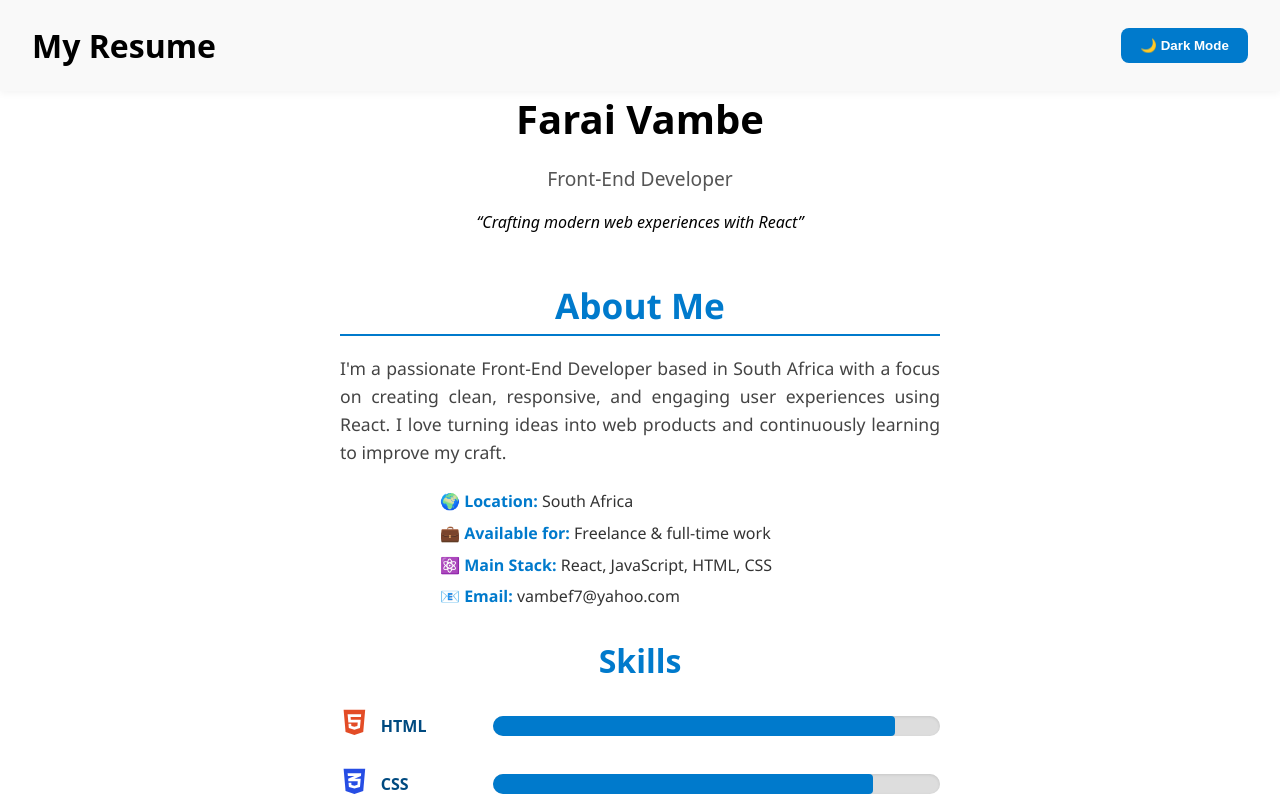
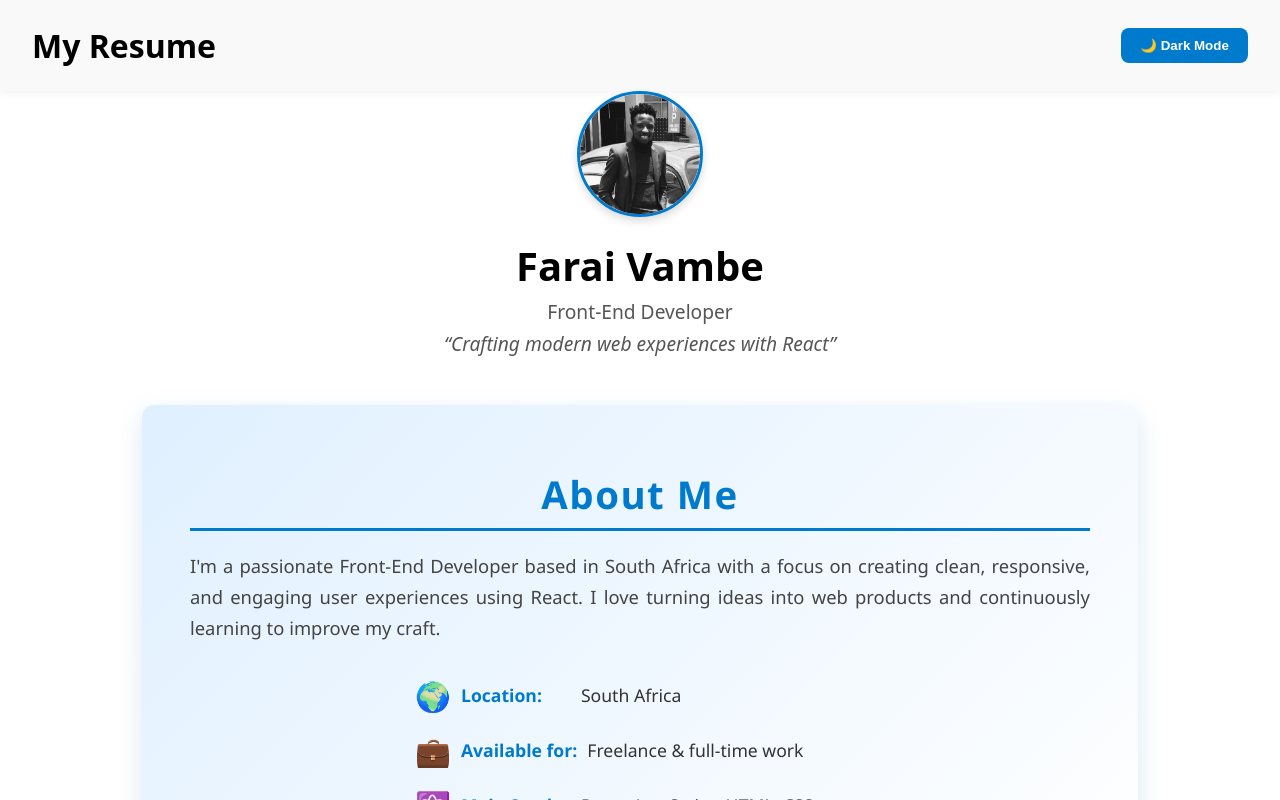
Before and after one commit to DeFatso/resume-site, a React (Create React App) app: page / in a window 1280 px wide. Shown: the top 800 px of the page. Built offline with nearby package versions, Linux system fonts and the light colour scheme.

Commit message:
css: header

```diff
--- a/src/components/About.js
+++ b/src/components/About.js
@@ -1,19 +1,25 @@
-import React from "react";
+import React, { useEffect, useState } from "react";
 import "../styles/About.css";
 
 function About() {
+  const [fadeIn, setFadeIn] = useState(false);
+
+  useEffect(() => {
+    setFadeIn(true);
+  }, []);
+
   return (
-    <section className="about-section">
+    <section className={`about-section ${fadeIn ? "fade-in" : ""}`}>
       <h2>About Me</h2>
       <p className="about-description">
         I'm a passionate Front-End Developer based in South Africa with a focus on creating clean, responsive, and engaging user experiences using React. I love turning ideas into web products and continuously learning to improve my craft.
       </p>
 
       <ul className="about-list">
-        <li><strong>🌍 Location:</strong> South Africa</li>
-        <li><strong>💼 Available for:</strong> Freelance & full-time work</li>
-        <li><strong>⚛️ Main Stack:</strong> React, JavaScript, HTML, CSS</li>
-        <li><strong>📧 Email:</strong> vambef7@yahoo.com</li>
+        <li><span className="icon">🌍</span> <strong>Location:</strong> South Africa</li>
+        <li><span className="icon">💼</span> <strong>Available for:</strong> Freelance & full-time work</li>
+        <li><span className="icon">⚛️</span> <strong>Main Stack:</strong> React, JavaScript, HTML, CSS</li>
+        <li><span className="icon">📧</span> <strong>Email:</strong> vambef7@yahoo.com</li>
       </ul>
     </section>
   );
--- a/src/components/Header.js
+++ b/src/components/Header.js
@@ -1,13 +1,16 @@
 import React from "react";
+import profilePic from "../assets/profile.jpg";  // adjust path if needed
+import "../styles/Header.css";
 
 function Header() {
-    return (
-        <header style={{ textAlign: "center", marginBottom: "3rem"}}>
-            <h1 style={{ fontSize: "2.5rem", margin: "0"}}>Farai Vambe</h1>
-            <p style={{ fontSize: "1.2rem", color: "#555"}}>Front-End Developer</p>
-            <p style={{ fontStyle: "italic", marginTop: "0.5rem"}}>“Crafting modern web experiences with React”</p>
-        </header>
-    );
+  return (
+    <header className="header">
+      <img src={profilePic} alt="Farai Vambe" className="profile-pic" />
+      <h1>Farai Vambe</h1>
+      <p>Front-End Developer</p>
+      <p className="tagline">“Crafting modern web experiences with React”</p>
+    </header>
+  );
 }
 
 export default Header;
--- a/src/styles/About.css
+++ b/src/styles/About.css
@@ -1,24 +1,43 @@
 .about-section {
-  max-width: 600px;
-  margin: 2rem auto;
-  padding: 0 1rem;
+  max-width: 900px;     /* wider for desktop */
+  margin: 3rem auto;
+  padding: 2rem 3rem 2.5rem;
+  background: linear-gradient(135deg, #e0f0ff 0%, #ffffff 100%);
+  border-radius: 12px;
+  box-shadow: 0 8px 24px rgba(0, 122, 204, 0.15);
   color: #222;
   font-family: 'Segoe UI', Tahoma, Geneva, Verdana, sans-serif;
+  opacity: 0;
+  transform: translateY(20px);
+  transition: opacity 1s ease, transform 1s ease;
+}
+
+@media (max-width: 768px) {
+  .about-section {
+    max-width: 95%;   /* near full width on tablets/mobiles */
+    padding: 1.5rem 1.5rem 2rem;
+  }
+}
+
+.about-section.fade-in {
+  opacity: 1;
+  transform: translateY(0);
 }
 
 .about-section h2 {
-  font-size: 2.2rem;
+  font-size: 2.4rem;
   color: #007acc;
   margin-bottom: 1rem;
   text-align: center;
-  border-bottom: 2px solid #007acc;
-  padding-bottom: 0.3rem;
+  border-bottom: 3px solid #007acc;
+  padding-bottom: 0.5rem;
+  letter-spacing: 1.5px;
 }
 
 .about-description {
-  font-size: 1.1rem;
-  line-height: 1.6;
-  margin-bottom: 1.5rem;
+  font-size: 1.15rem;
+  line-height: 1.7;
+  margin-bottom: 2rem;
   color: #444;
   text-align: justify;
 }
@@ -26,15 +45,80 @@
 .about-list {
   list-style: none;
   padding-left: 0;
-  font-size: 1rem;
+  font-size: 1.1rem;
   color: #333;
   display: flex;
   flex-direction: column;
-  gap: 0.6rem;
-  max-width: 400px;
+  gap: 1rem;
+  max-width: 450px;
   margin: 0 auto;
+}
+
+.about-list li {
+  display: flex;
+  align-items: center;
+  gap: 10px;
+  cursor: default;
+  transition: transform 0.3s ease;
+}
+
+.about-list li:hover {
+  transform: translateX(5px);
 }
 
 .about-list li strong {
   color: #007acc;
+  min-width: 110px;
 }
+
+.icon {
+  font-size: 1.8rem;
+  display: inline-block;
+  animation: bounce 3s ease-in-out infinite;
+  transition: color 0.3s ease;
+  user-select: none;
+}
+
+.about-list li:hover .icon {
+  color: #004a80;
+  animation-play-state: paused;
+}
+
+/* Bounce animation for icons */
+@keyframes bounce {
+  0%, 100% {
+    transform: translateY(0);
+  }
+  50% {
+    transform: translateY(-6px);
+  }
+}
+
+/* Dark mode adjustments */
+.app.dark .about-section {
+  background: linear-gradient(135deg, #003366 0%, #001933 100%);
+  box-shadow: 0 8px 24px rgba(0, 76, 153, 0.7);
+  color: #d0dfff;
+}
+
+.app.dark .about-section h2 {
+  color: #66ccff;
+  border-color: #66ccff;
+}
+
+.app.dark .about-description,
+.app.dark .about-list li {
+  color: #b0cfff;
+}
+
+.app.dark .about-list li strong {
+  color: #66ccff;
+}
+
+.app.dark .about-list li:hover {
+  transform: translateX(5px);
+}
+
+.app.dark .about-list li:hover .icon {
+  color: #99ddff;
+}
--- /dev/null
+++ b/src/styles/Header.css
@@ -0,0 +1,31 @@
+.header {
+  text-align: center;
+  margin-bottom: 3rem;
+}
+
+.profile-pic {
+  width: 120px;
+  height: 120px;
+  border-radius: 50%;
+  object-fit: cover;
+  border: 3px solid #007acc;
+  margin-bottom: 1rem;
+  box-shadow: 0 4px 8px rgba(0,0,0,0.15);
+}
+
+.header h1 {
+  font-size: 2.5rem;
+  margin: 0;
+}
+
+.header p {
+  font-size: 1.2rem;
+  color: #555;
+  margin: 0.3rem 0;
+}
+
+.tagline {
+  font-style: italic;
+  margin-top: 0.5rem;
+  color: #007acc;
+}
```
Also changed, not shown: src/assets/profile.jpg (added).
